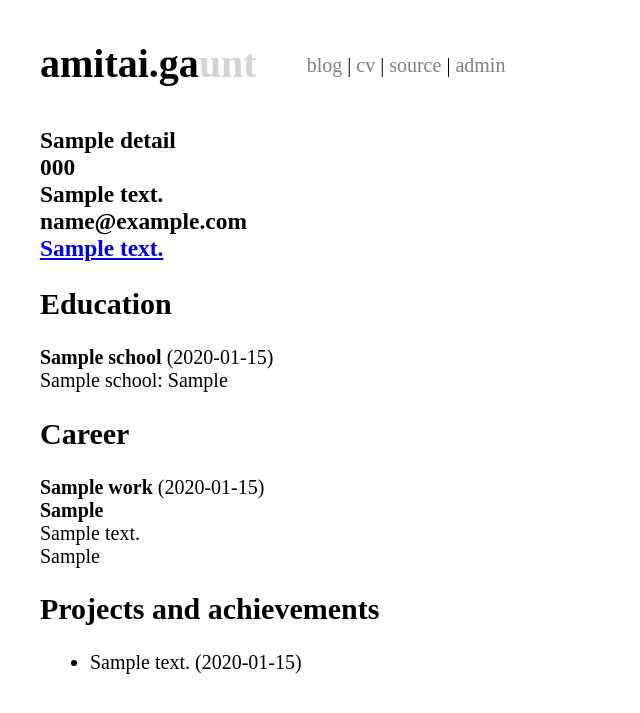
After one commit to amg-12/cw, a Django app: page /cv in a window 1280 px wide. The commit adds this page. Shown: the top 713 px of the page, without its empty margins (0-640 px from the left). Run offline with Django 3.2, Linux system fonts and the light colour scheme; tables that the repository leaves empty hold one stand-in row (values such as "Sample post").

Commit message:
implemented cv

```diff
--- a/cv/models.py
+++ b/cv/models.py
@@ -43,5 +43,5 @@ class Achievement(models.Model):
     time = models.CharField(max_length=255)
     description = models.TextField()
 
-    def __str__():
+    def __str__(self):
         return self.description[:MAX].strip() + ('...' if len(self.description) > MAX else '')
--- /dev/null
+++ b/cv/templates/cv/index.html
@@ -0,0 +1,38 @@
+{% extends 'base.html' %}
+
+{% block content %}
+  <div>
+    <h3>{{ details.name }}</h3>
+    <h3>{{ details.number }}</h3>
+    <h3>{{ details.address }}</h3>
+    <h3>{{ details.email }}</h3>
+  </div>
+  {% for link in links %}
+    <h3><a href="{{ link.url }}">{{ link.text }}</a></h3>
+  {% endfor %}
+  <h2>Education</h2>
+  {% for school in education %}
+  <p>
+    <b>{{ school.name }}</b>
+    ({{ school.time }})<br>
+    {{ school.subject }}:
+    {{ school.grade }}
+  </p>
+  {% endfor %}
+  <h2>Career</h2>
+  {% for work in career %}
+  <p>
+    <b>{{ work.name }}</b>
+    ({{ work.time }})<br>
+    <b>{{ work.position }}</b><br>
+    {{ work.description }}<br>
+    {{ work.experience }}
+  </p>
+  {% endfor %}
+  <h2>Projects and achievements</h2>
+  <ul>
+  {% for achievement in achievements %}
+     <li>{{ achievement.description }} ({{ achievement.time }})</li>
+  {% endfor %}
+  </ul>
+{% endblock %}
--- /dev/null
+++ b/cv/urls.py
@@ -0,0 +1,7 @@
+from django.urls import path
+
+from . import views
+
+urlpatterns = [
+    path('', views.index, name='index'),
+]
--- /dev/null
+++ b/cv/views.py
@@ -0,0 +1,13 @@
+from django.shortcuts import render
+
+from .models import *
+
+
+def index(request):
+    return render(request, 'cv/index.html',
+        {'details': Details.objects.first(),
+         'links': Link.objects.all(),
+         'education': School.objects.all(),
+         'career': Work.objects.all(),
+         'achievements': Achievement.objects.all()
+        })
--- a/cw/urls.py
+++ b/cw/urls.py
@@ -20,6 +20,7 @@ from django.views.generic import RedirectView, TemplateView
 urlpatterns = [
     path('', RedirectView.as_view(url='blog')),
     re_path(r'^blog/?', include(('blog.urls', 'blog'), namespace='blog')),
+    re_path(r'^cv/?', include(('cv.urls', 'cv'), namespace='cv')),
     re_path(r'^unt/?', TemplateView.as_view(template_name="unt.html"), name="unt"),
     re_path(r'^admin/?', admin.site.urls),
 ]
--- a/static/style.css
+++ b/static/style.css
@@ -36,7 +36,7 @@ body {
   padding-left: 1em;
 }
 
-.post h3, .post pre {
+h3, .post pre {
   margin: 0;
 }
 
--- a/templates/base.html
+++ b/templates/base.html
@@ -12,7 +12,7 @@
         amitai.ga<a href="{% url 'unt' %}" class="unt">unt</a>
       </h1>
       <a href="{% url 'blog:index' %}">blog</a>
-      | <a {# href="{% url 'cv:index' %}" #}>cv</a>
+      | <a href="{% url 'cv:index' %}">cv</a>
       | <a href="https://github.com/amg-12/cw">source</a>
       | <a href="{% url 'admin:index' %}">admin</a>
     </div>
```
Also changed, not shown: cv/admin.py (added, +9 -0 lines).
